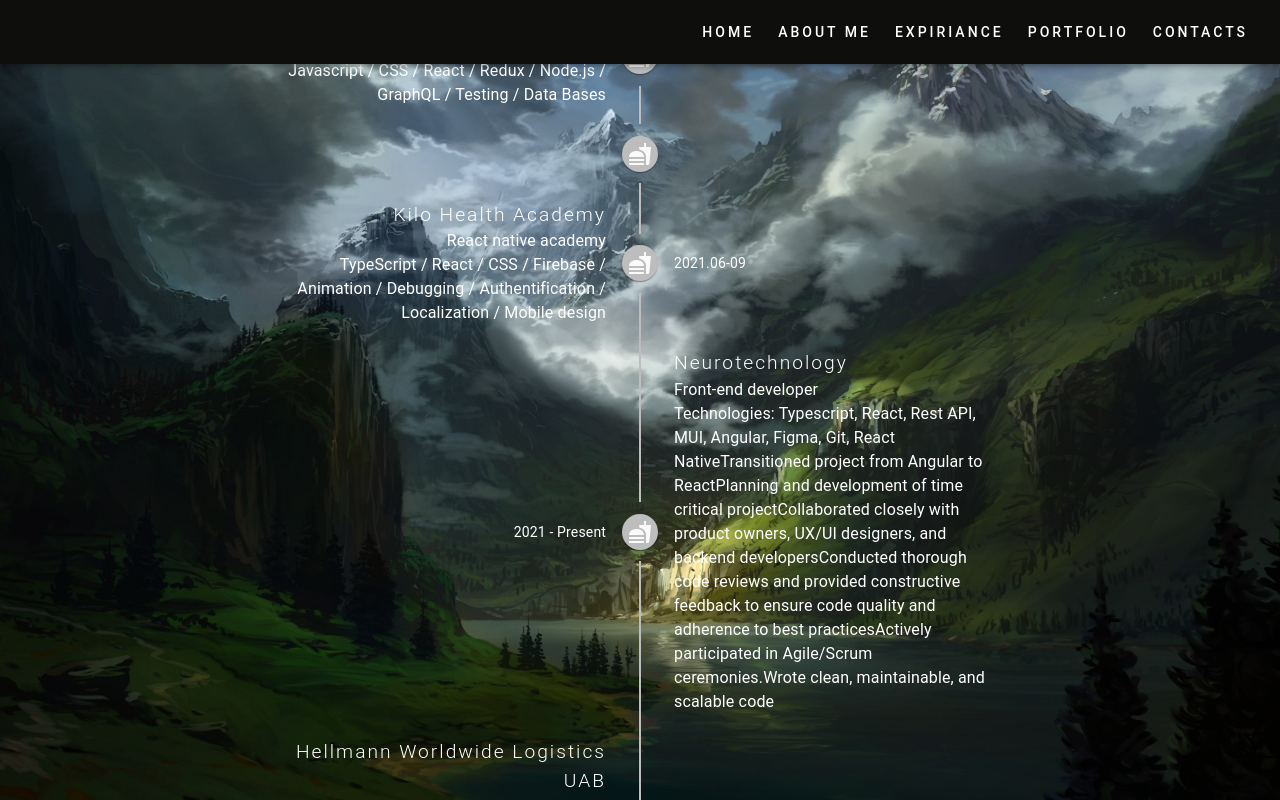
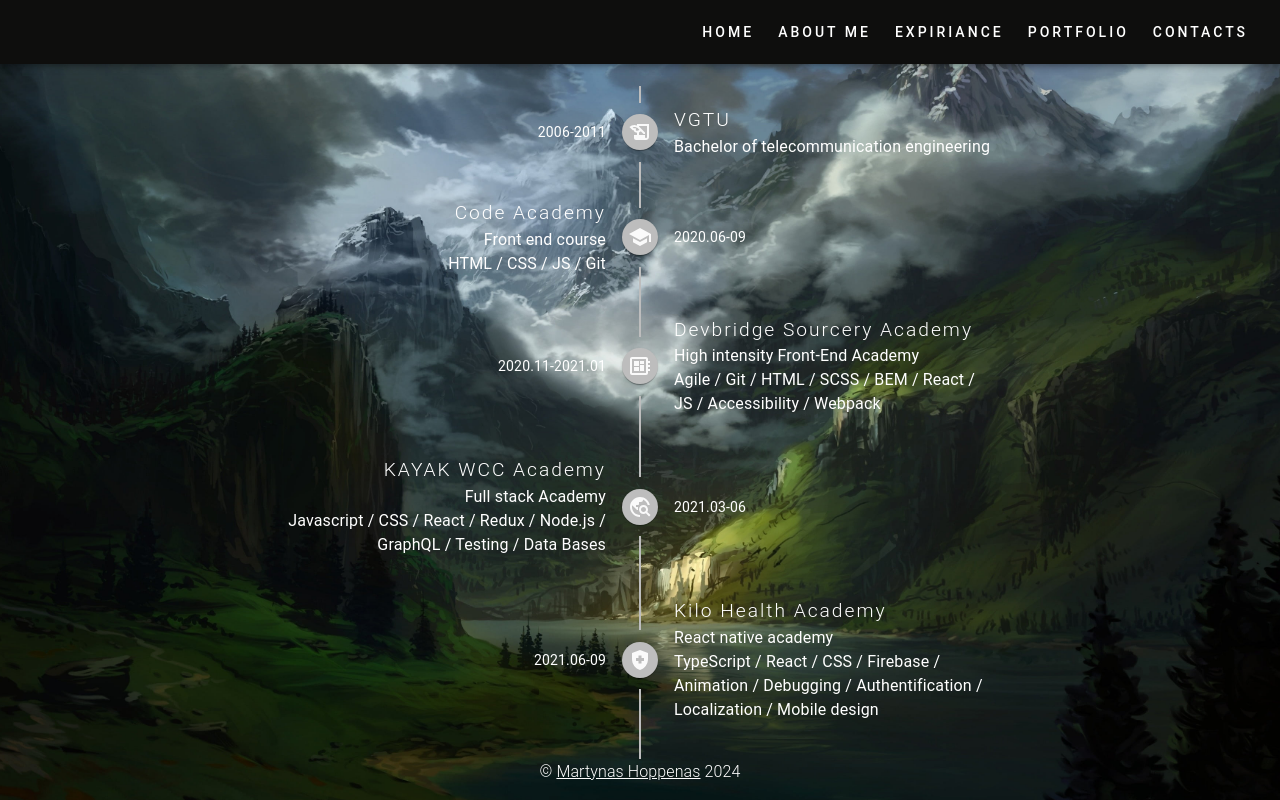
Before and after one commit to Hoppenas/mh-codes, a React (Create React App) app: page /expiriance in a window 1280 px wide. Built offline with nearby package versions, Linux system fonts and the light colour scheme.

Commit message:
UPD: expiriance page

```diff
--- a/src/components/CustomizedTimeline/CustomizedTimeline.tsx
+++ b/src/components/CustomizedTimeline/CustomizedTimeline.tsx
@@ -6,13 +6,16 @@ import TimelineConnector from "@mui/lab/TimelineConnector";
 import TimelineContent from "@mui/lab/TimelineContent";
 import TimelineOppositeContent from "@mui/lab/TimelineOppositeContent";
 import TimelineDot from "@mui/lab/TimelineDot";
+import FlightTakeoffIcon from "@mui/icons-material/FlightTakeoff";
+import LocalAirportIcon from "@mui/icons-material/LocalAirport";
+import FingerprintIcon from "@mui/icons-material/Fingerprint";
+import HealthAndSafetyIcon from "@mui/icons-material/HealthAndSafety";
+import TravelExploreIcon from "@mui/icons-material/TravelExplore";
+import DeveloperBoardIcon from "@mui/icons-material/DeveloperBoard";
+import SchoolIcon from "@mui/icons-material/School";
+import HistoryEduIcon from "@mui/icons-material/HistoryEdu";
 
-import FastfoodIcon from "@mui/icons-material/Fastfood";
-import LaptopMacIcon from "@mui/icons-material/LaptopMac";
-import HotelIcon from "@mui/icons-material/Hotel";
-import RepeatIcon from "@mui/icons-material/Repeat";
-
-import { Grid, Typography, IconButton } from "@mui/material";
+import { Typography } from "@mui/material";
 
 const timeLineItems = [
   {
@@ -21,6 +24,7 @@ const timeLineItems = [
     description: "",
     date: "2006-2011",
     isEducation: true,
+    icon: <HistoryEduIcon />,
   },
   {
     name: "Code Academy",
@@ -28,6 +32,7 @@ const timeLineItems = [
     description: "HTML / CSS / JS / Git",
     date: "2020.06-09",
     isEducation: true,
+    icon: <SchoolIcon />,
   },
   {
     name: "Devbridge Sourcery Academy",
@@ -36,6 +41,7 @@ const timeLineItems = [
       "Agile / Git / HTML / SCSS / BEM / React / JS / Accessibility / Webpack ",
     date: "2020.11-2021.01",
     isEducation: true,
+    icon: <DeveloperBoardIcon />,
   },
   {
     name: "KAYAK WCC Academy",
@@ -44,13 +50,7 @@ const timeLineItems = [
       "Javascript / CSS / React / Redux / Node.js / GraphQL / Testing / Data Bases",
     date: "2021.03-06",
     isEducation: true,
-  },
-  {
-    name: "",
-    title: "",
-    description: "",
-    date: "",
-    isEducation: true,
+    icon: <TravelExploreIcon />,
   },
   {
     name: "Kilo Health Academy",
@@ -59,6 +59,7 @@ const timeLineItems = [
       "TypeScript / React / CSS / Firebase / Animation / Debugging / Authentification / Localization / Mobile design",
     date: "2021.06-09",
     isEducation: true,
+    icon: <HealthAndSafetyIcon />,
   },
   {
     name: "Neurotechnology",
@@ -74,6 +75,7 @@ const timeLineItems = [
     ],
     date: "2021 - Present",
     isEducation: false,
+    icon: <FingerprintIcon />,
   },
   {
     name: "Hellmann Worldwide Logistics UAB",
@@ -87,6 +89,7 @@ const timeLineItems = [
     ],
     date: "2013 - 2021",
     isEducation: false,
+    icon: <LocalAirportIcon />,
   },
   {
     name: "Abipa logistics",
@@ -94,6 +97,7 @@ const timeLineItems = [
     description: "",
     date: "2008-2013",
     isEducation: false,
+    icon: <FlightTakeoffIcon />,
   },
 ];
 
@@ -112,12 +116,10 @@ export default function CustomizedTimeline() {
           </TimelineOppositeContent>
           <TimelineSeparator>
             <TimelineConnector />
-            <TimelineDot>
-              <FastfoodIcon />
-            </TimelineDot>
+            <TimelineDot>{item.icon}</TimelineDot>
             <TimelineConnector />
           </TimelineSeparator>
-          <TimelineContent sx={{ py: "12px", px: 2 }}>
+          <TimelineContent sx={{ py: "20px", px: 2 }}>
             <Typography variant="h6" component="span">
               {item.name}
             </Typography>
@@ -126,58 +128,6 @@ export default function CustomizedTimeline() {
           </TimelineContent>
         </TimelineItem>
       ))}
-      {/* <TimelineItem>
-        <TimelineOppositeContent
-          sx={{ m: "auto 0" }}
-          variant="body2"
-          color="text.secondary"
-        >
-          10:00 am
-        </TimelineOppositeContent>
-        <TimelineSeparator>
-          <TimelineConnector />
-          <TimelineDot color="primary">
-            <LaptopMacIcon />
-          </TimelineDot>
-          <TimelineConnector />
-        </TimelineSeparator>
-        <TimelineContent sx={{ py: "12px", px: 2 }}>
-          <Typography variant="h6" component="span">
-            Code
-          </Typography>
-          <Typography>Because it&apos;s awesome!</Typography>
-        </TimelineContent>
-      </TimelineItem>
-      <TimelineItem>
-        <TimelineSeparator>
-          <TimelineConnector />
-          <TimelineDot color="primary" variant="outlined">
-            <HotelIcon />
-          </TimelineDot>
-          <TimelineConnector sx={{ bgcolor: "secondary.main" }} />
-        </TimelineSeparator>
-        <TimelineContent sx={{ py: "12px", px: 2 }}>
-          <Typography variant="h6" component="span">
-            Sleep
-          </Typography>
-          <Typography>Because you need rest</Typography>
-        </TimelineContent>
-      </TimelineItem>
-      <TimelineItem>
-        <TimelineSeparator>
-          <TimelineConnector sx={{ bgcolor: "secondary.main" }} />
-          <TimelineDot color="secondary">
-            <RepeatIcon />
-          </TimelineDot>
-          <TimelineConnector />
-        </TimelineSeparator>
-        <TimelineContent sx={{ py: "12px", px: 2 }}>
-          <Typography variant="h6" component="span">
-            Repeat
-          </Typography>
-          <Typography>Because this is the life you love!</Typography>
-        </TimelineContent>
-      </TimelineItem> */}
     </Timeline>
   );
 }
--- a/src/components/Layout/Layout.tsx
+++ b/src/components/Layout/Layout.tsx
@@ -41,8 +41,8 @@ const Layout = ({}: Props) => {
           }}
         >
           <Outlet />
-          <Footer />
         </Box>
+        <Footer />
       </Box>
     </Box>
   );
--- a/src/pages/ExpiriancePage.tsx
+++ b/src/pages/ExpiriancePage.tsx
@@ -11,10 +11,10 @@ const AboutMePage = () => {
   return (
     <Grid
       container
-      justifyContent="center"
-      alignContent="center"
+      // justifyContent="center"
+      // alignContent="center"
       height="100%"
-      zIndex={1}
+      // zIndex={1}
       maxWidth="60%"
       margin="auto"
     >
```
